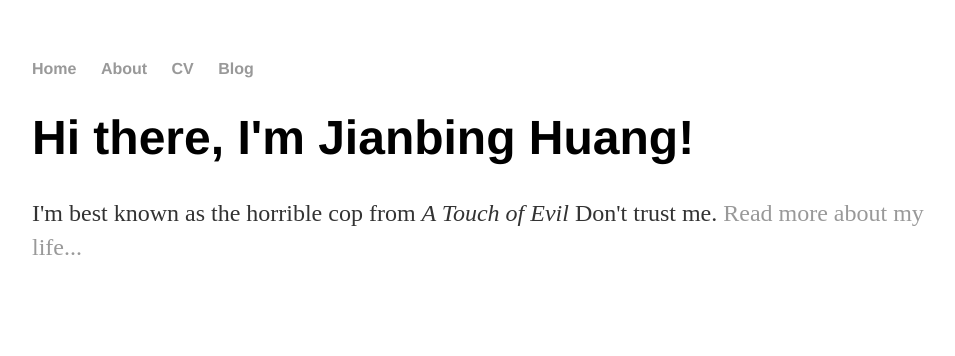
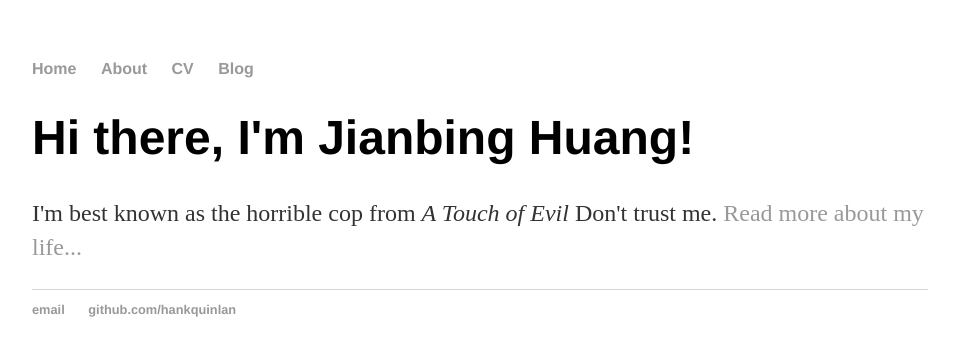
Before and after one commit to hjb-zy/jianbinghuang.github.io, a Jekyll site: the page built from index.html, in a window 1280 px wide. Shown: the top 356 px of the page, without its empty margins (160-1115 px from the left). Built offline with Jekyll 4.4.1, drawn with Linux system fonts in a browser that asks for light colours; part of the change alters nothing that is shown.

Commit message:
Update index.html

```diff
--- a/index.html
+++ b/index.html
@@ -1,19 +1,8 @@
-<!DOCTYPE html>
-<html>
-	<head>
-		<title>Jianbing Huang</title>
-		<!-- link to main stylesheet -->
-		<link rel="stylesheet" type="text/css" href="/css/main.css">	</head>
-	<body>
-		<nav>
-    		<ul>
-        		<li><a href="/">Home</a></li>
-	        	<li><a href="/about">About</a></li>
-        		<li><a href="/cv">CV</a></li>
-        		<li><a href="/blog">Blog</a></li>
-    		</ul>
-		</nav>
-		<div class="container">
-    		<div class="blurb">
-        		<h1>Hi there, I'm Jianbing Huang!</h1>
-				<p>I'm best known as the horrible cop from <em>A Touch of Evil</em> Don't trust me. <a href="/about">Read more about my life...
+---
+layout: default
+title: Jianbing Huang
+---
+<div class="blurb">
+	<h1>Hi there, I'm Jianbing Huang!</h1>
+	<p>I'm best known as the horrible cop from <em>A Touch of Evil</em> Don't trust me. <a href="/about">Read more about my life...</a></p>
+</div><!-- /.blurb -->
```
